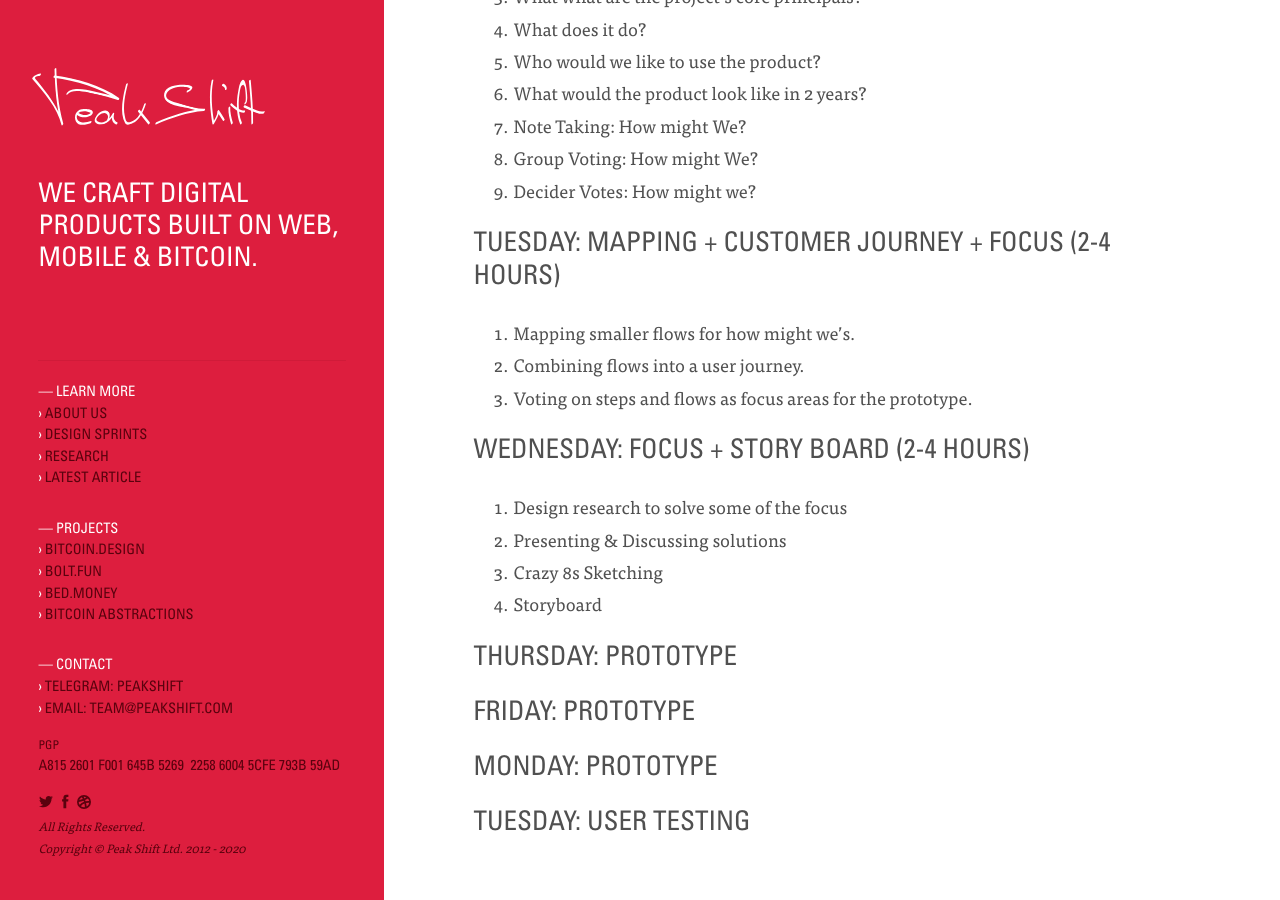
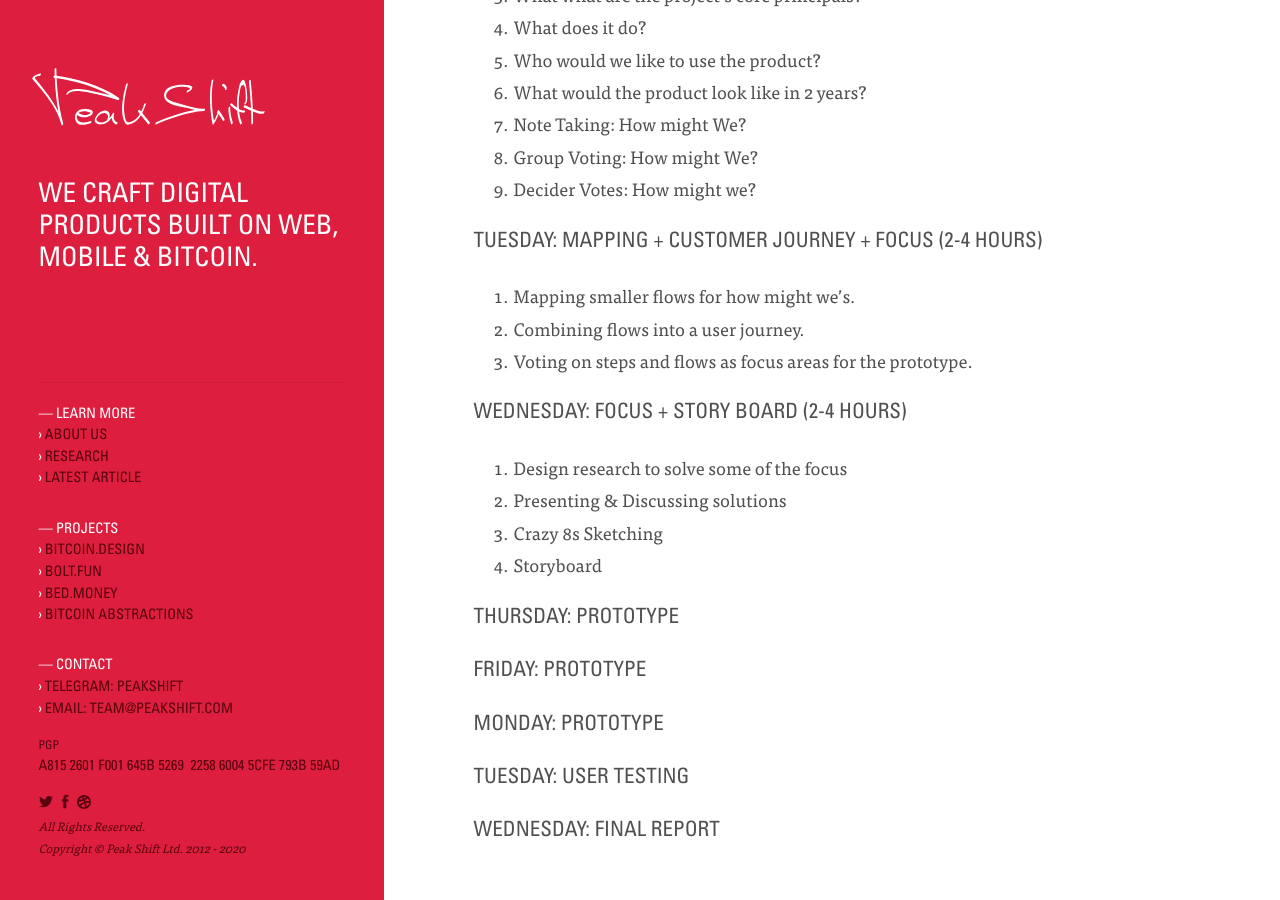
Before and after one commit to peakshift/peakshift-website, a Jekyll site: the page built from design-sprints/index.md, in a window 1280 px wide and 900 px high, scrolled down 847 px. Built offline with Jekyll 4.4.1, drawn with Linux system fonts in a browser that asks for light colours; nearby versions of some CDN libraries.

Commit message:
style: remove design sprint from nav and fix headings

```diff
--- a/_layouts/default.html
+++ b/_layouts/default.html
@@ -84,7 +84,9 @@
           <ul class="heading-typeface">
             <li><span class="typeface-colour-white">&mdash; Learn more </span></li>
             <li><span class="typeface-colour-white">›</span> <a href="/about">About Us</a></li>
+<!--
             <li><span class="typeface-colour-white">›</span> <a href="/design-sprints">Design Sprints</a></li>
+-->
             <li><span class="typeface-colour-white">›</span> <a href="/research">Research</a></li>
 {% for post in site.posts limit:1 %}
             <li><span class="typeface-colour-white">›</span> <a href="{{ post.url }}" title="{{ post.title }}">Latest Article</a></li>
--- a/design-sprints/index.md
+++ b/design-sprints/index.md
@@ -17,7 +17,7 @@ To preserve time when coming to a decision we will utilise voting on suggestions
 
 ## Schedule
 
-## MONDAY: DEFINE THE CHALLENGE (2-4 hours)
+### MONDAY: DEFINE THE CHALLENGE (2-4 hours)
 1. Kick Off Call / Expert Interviews [20-30 mins][tool: realtime board]
 2. What is the product?
 3. What what are the project's core principals?
@@ -28,18 +28,19 @@ To preserve time when coming to a decision we will utilise voting on suggestions
 8. Group Voting: How might We?
 9. Decider Votes: How might we?
 
-## TUESDAY: MAPPING + CUSTOMER JOURNEY + FOCUS (2-4 hours)
+### TUESDAY: MAPPING + CUSTOMER JOURNEY + FOCUS (2-4 hours)
 1. Mapping smaller flows for how might we's.
 2. Combining flows into a user journey.
 3. Voting on steps and flows as focus areas for the prototype.
 
-## WEDNESDAY: FOCUS + STORY BOARD (2-4 hours)
+### WEDNESDAY: FOCUS + STORY BOARD (2-4 hours)
 1. Design research to solve some of the focus
 2. Presenting & Discussing solutions
 3. Crazy 8s Sketching
 4. Storyboard
 
-## THURSDAY: PROTOTYPE
-## FRIDAY: PROTOTYPE
-## MONDAY: PROTOTYPE
-## TUESDAY: USER TESTING
+### THURSDAY: PROTOTYPE
+### FRIDAY: PROTOTYPE
+### MONDAY: PROTOTYPE
+### TUESDAY: USER TESTING
+### WEDNESDAY: FINAL REPORT
```
